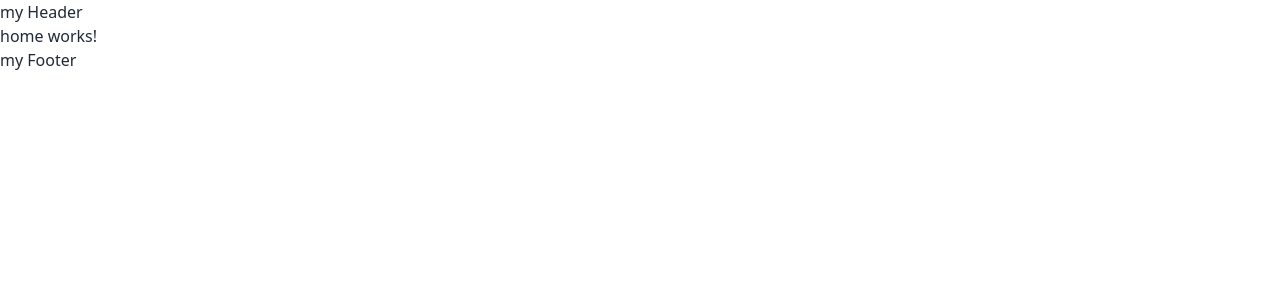
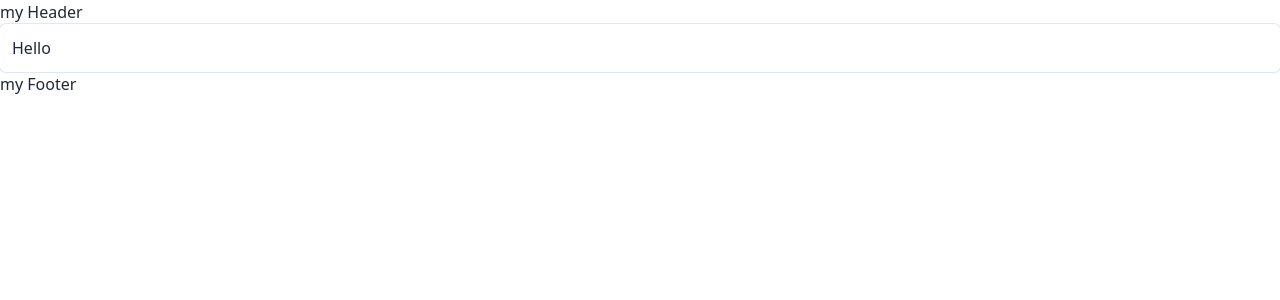
Before and after one commit to dgschel/EasySurvey, an Angular app: page /home in a window 1280 px wide. Shown: the top 300 px of the page. Built offline with nearby package versions, Linux system fonts and the light colour scheme.

Commit message:
consume new card component

```diff
--- a/src/app/home/home.component.html
+++ b/src/app/home/home.component.html
@@ -1 +1,3 @@
-<p>home works!</p>
+<app-basic-card>
+  Hello
+</app-basic-card>
--- a/src/app/home/home.component.ts
+++ b/src/app/home/home.component.ts
@@ -1,9 +1,10 @@
 import { Component } from '@angular/core';
+import { BasicCardComponent } from '../shared/ui/basic-card/basic-card.component';
 
 @Component({
   selector: 'app-home',
   standalone: true,
-  imports: [],
+  imports: [BasicCardComponent],
   templateUrl: './home.component.html',
   styleUrl: './home.component.scss'
 })
```
